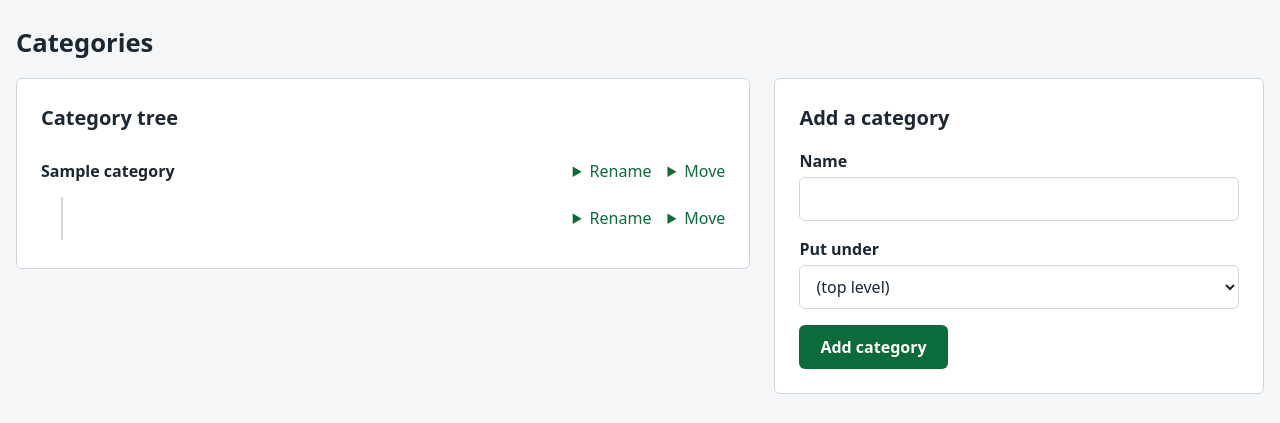
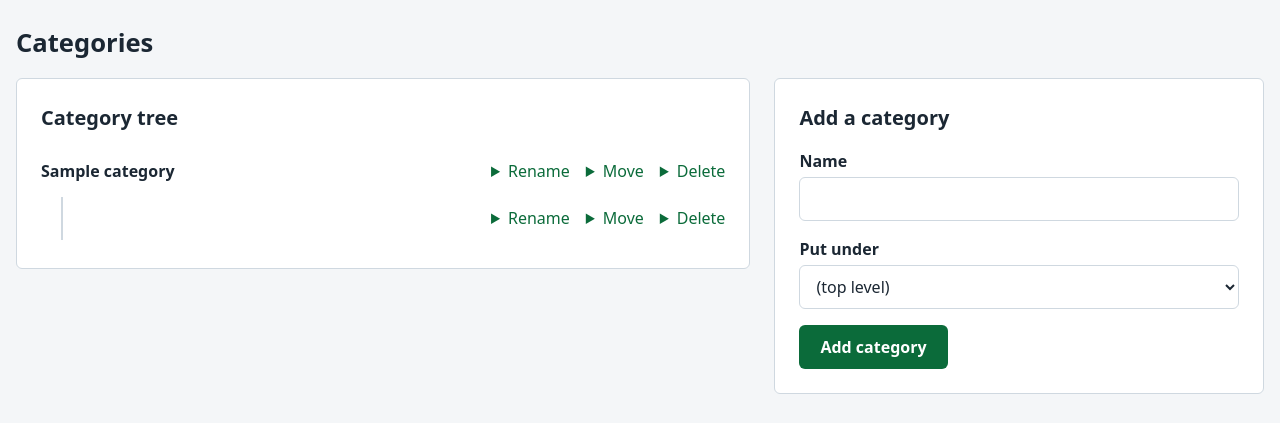
Before and after one commit to ami-JANI/smartmart, a Spring app: template src/main/resources/templates/inventory/categories.html in a window 1280 px wide. Shown: the part 56-479 px from the top of the page. Run offline with Thymeleaf, Linux system fonts and the light colour scheme; the template is opened without the code that fills it: most values are stand-ins (such as "Sample title", 1, 10 or a date in 2020); data that the repository does not hold is empty; some of the project's set-up classes (security, data sources, template engines, error pages and the like) are left out, and stand-ins take their place.

Commit message:
feat(ui): let inventory staff delete a category
Each category in the tree gets a Delete action. The server refuses a
category that still has products or child categories, and the page
shows that refusal as its error message (FR-INV-1).

Refs: SCRUM-41

```diff
--- a/src/main/resources/templates/inventory/categories.html
+++ b/src/main/resources/templates/inventory/categories.html
@@ -7,12 +7,14 @@
     parentOptions  flat list of every category: id, path
     categoryForm   form object for "add" with name and parentId, bound with BindingResult
     message        optional success text (for example from a redirect)
-    error          optional text for a rejected rename or move, for example a category under itself
+    error          optional text for a rejected rename, move or delete, for example a category under
+                   itself, or "Cannot delete: this category has products or child categories" (FR-INV-1)
     activeNav      "categories"
   Requests
     POST /categories                  name, parentId (empty = top level)
     POST /categories/{id}/rename      name
     POST /categories/{id}/move        parentId (empty = top level)
+    POST /categories/{id}/delete      refused while the category has products or child categories
 */-->
 <html lang="en" th:replace="~{layout/base :: layout(~{::title}, ~{::main})}" xmlns:th="http://www.thymeleaf.org">
 <head>
--- a/src/main/resources/templates/inventory/category-tree.html
+++ b/src/main/resources/templates/inventory/category-tree.html
@@ -36,6 +36,14 @@
                     <button type="submit" class="btn btn-secondary btn-small">Move</button>
                 </form>
             </details>
+
+            <details class="tree-action">
+                <summary>Delete</summary>
+                <form th:action="@{/categories/{id}/delete(id=${node.id})}" method="post" class="inline-form">
+                    <span class="hint">Only a category with no products and no child categories can be deleted.</span>
+                    <button type="submit" class="btn btn-secondary btn-small">Delete<span class="visually-hidden"> <span th:text="${node.name}"></span></span></button>
+                </form>
+            </details>
         </div>
 
         <th:block th:if="${!#lists.isEmpty(node.children)}">
```
